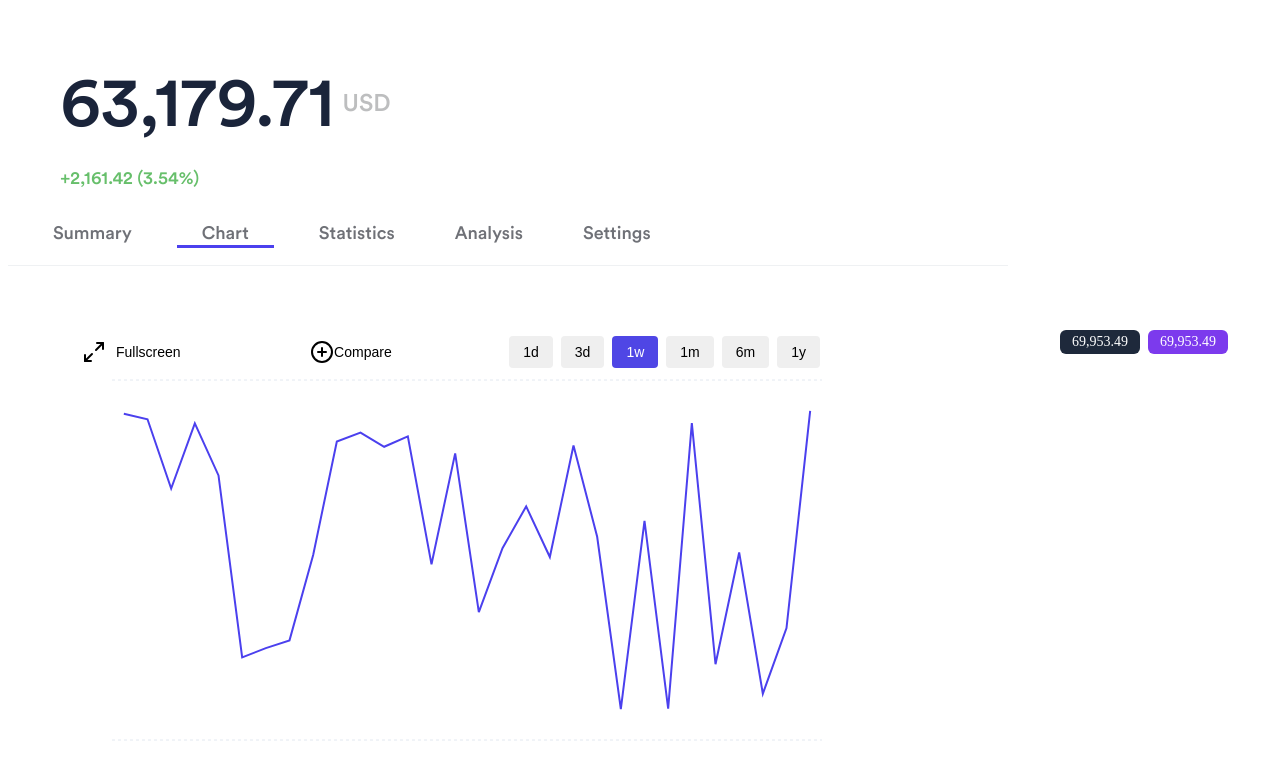
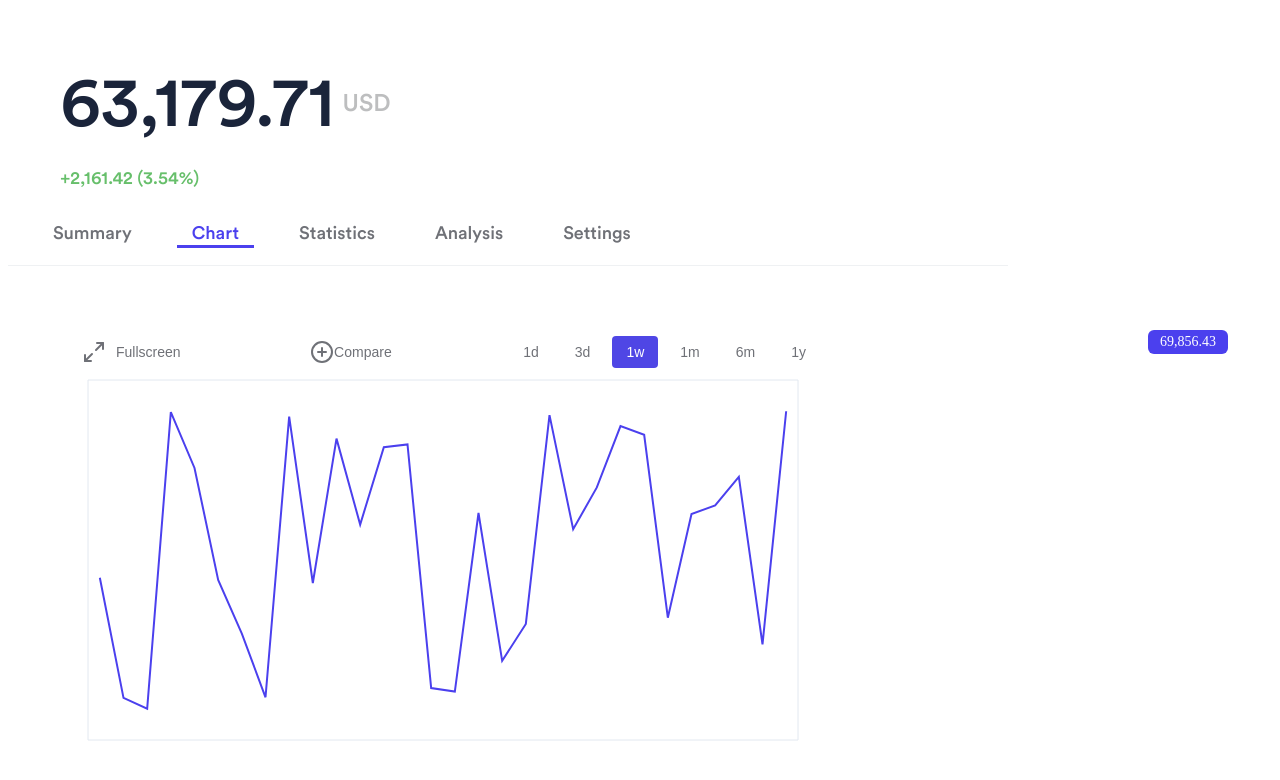
Before and after one commit to nandinivadlamuru/catalog, a React (Create React App) app: page / in a window 1280 px wide. Both pictures are taken after a click on the element "Chart". Shown: the top 780 px of the page. Built offline with nearby package versions, Linux system fonts and the light colour scheme.

Commit message:
latestcommits

```diff
--- a/src/components/Actions.css
+++ b/src/components/Actions.css
@@ -22,7 +22,7 @@
     display: flex;
     align-items: center;
     justify-content: center;
-  }
+    color: #6F7177;  }
 
   /* .action-button:hover {
     background-color: #ddd;
@@ -43,8 +43,10 @@
     padding: 8px 14px;
     border-radius: 4px;
     border: none;
+    background: none;
     font-size: 14px;
     cursor: pointer;
+    color: #6F7177;
   }
 
   .time-button.selected {
--- a/src/components/Chart.css
+++ b/src/components/Chart.css
@@ -6,6 +6,7 @@
 
 .financial-chart-content {
   padding: 1.5rem;
+  padding-left: 0rem;
 }
 
 .financial-chart-header {
@@ -30,7 +31,7 @@
 }
 
 .financial-chart-badge-current {
-  background-color: #7C3AED;
+  background-color: #4B40EE;
 }
 
 .financial-chart-badge-container {
--- a/src/components/Menu.css
+++ b/src/components/Menu.css
@@ -1,11 +1,3 @@
-/* Navbar Styling */
-/* Example of importing Circular Std (if available) */
-@font-face {
-    font-family: 'Circular Std'; /* Name the font */
-    src: url('./fonts/circular-std.ttf') format('truetype'); /* Path to the font file */
-    font-weight: 400;
-    font-style: normal;
-  }
 .navbar {
   width: 1000px;
   height: 43px;
@@ -16,32 +8,36 @@
   position: relative;
 }
 
-  /* Navbar Item Styling */
 .nav-item {
   font-family: "Circular Std", sans-serif;
-    font-weight:100;
+  font-weight: 100;
   font-size: 18px;
   line-height: 22.77px;
   cursor: pointer;
   display: flex;
-    color:#6F7177;
+  color: #6F7177;
   align-items: center;
   justify-content: center;
   height: 23px;
   margin-left: 30px;
   transition: border-bottom 0.3s ease;
   padding: 0 15px; /* Adjust padding to avoid overlap and to create space around the text */
+  position: relative; /* Allows the active class underline to be positioned within the navbar item */
 }
-
-
-
 
 /* Active Tab Styling */
 .nav-item.active {
-    border-bottom: 3px solid #4B40EE;
-    width: 67px;
-    height: 23px;
-    top: 265px;
+  color: #4B40EE; /* Change text color when active (optional) */
+}
+
+.nav-item.active::after {
+  content: ''; /* Create a pseudo-element for the underline */
+  position: absolute;
+  bottom: -3px; /* Position it just below the item */
+  left: 0;
+  width: 100%; /* Full width of the nav item */
+  height: 3px;
+  background-color: #4B40EE; /* Underline color */
 }
 
 /* Content Section Styling */
--- a/src/components/chart.jsx
+++ b/src/components/chart.jsx
@@ -1,25 +1,49 @@
 // FinancialChart.jsx
 import React from 'react';
-import { Line, Bar, ComposedChart, XAxis, YAxis, CartesianGrid, Tooltip } from 'recharts';
+import {
+  Line,
+  Bar,
+  ComposedChart,
+  XAxis,
+  YAxis,
+  CartesianGrid,
+  Tooltip,
+  ReferenceLine,
+} from 'recharts';
 import './Chart.css';
-import { ReferenceLine, Label } from 'recharts';
-
-
-
 
 const FinancialChart = ({ data }) => {
-  const values = data.map(d => d.value);
+  const values = data.map((d) => d.value);
   const minValue = Math.min(...values);
   const maxValue = Math.max(...values);
+  const currentValue = values[values.length - 1]; // Get the last value for current price
+
+  const scaleInterval = 5; // Interval for vertical lines (every 5th data point)
+
+  const renderVerticalLines = () => {
+    const lines = [];
+    for (let i = 0; i < data.length; i += scaleInterval) {
+      lines.push(
+        <ReferenceLine
+          key={i}
+          x={new Date(data[i].date).getTime()} // Convert date string to timestamp
+          stroke="#E2E8F0"
+          strokeDasharray="3 3"
+          strokeWidth={1}
+        />
+      );
+    }
+    return lines;
+  };
 
   return (
+
     <div className="financial-chart-container">
+
       <div className="financial-chart-content">
         <div className="financial-chart-header">
           <div className="financial-chart-badge-container">
-            <span className="financial-chart-badge financial-chart-badge-high">
-              {maxValue.toLocaleString()}
-            </span>
+
             <span className="financial-chart-badge financial-chart-badge-current">
               {values[values.length - 1].toLocaleString()}
             </span>
@@ -30,7 +54,7 @@ const FinancialChart = ({ data }) => {
             width={800}
             height={400}
             data={data}
-            margin={{ top: 10, right: 30, left: 0, bottom: 0 }}
+            margin={{ top: 10, right: 30, left:0, bottom: 0 }}
           >
             <defs>
               <linearGradient id="colorValue" x1="0" y1="0" x2="0" y2="1">
@@ -38,15 +62,13 @@ const FinancialChart = ({ data }) => {
                 <stop offset="95%" stopColor="#7C3AED" stopOpacity={0} />
               </linearGradient>
             </defs>
-            <CartesianGrid strokeDasharray="3 3" vertical={false} stroke="#E2E8F0" />
+            <CartesianGrid  vertical={true} stroke="#E2E8F0" />
             <XAxis dataKey="date" axisLine={false} tickLine={false} tick={false} />
-            <CartesianGrid vertical={true} />
-
             <YAxis
               axisLine={false}
               tickLine={false}
               tick={false}
-              domain={[minValue-1000, maxValue+1000]}
+              domain={[minValue - 1000, maxValue + 1000]}
               allowDataOverflow={true}
             />
             <Tooltip
@@ -64,6 +86,8 @@ const FinancialChart = ({ data }) => {
               }}
             />
 
+            {/* Render vertical lines at scale intervals */}
+            {renderVerticalLines()}
 
             <Bar dataKey="volume" fill="#E2E8F0" barSize={20} isAnimationActive={false} />
             <Line
--- a/src/components/menu.jsx
+++ b/src/components/menu.jsx
@@ -1,5 +1,4 @@
-// Menu.jsx
-import React, { useState } from 'react';
+import React, { useState, useMemo } from 'react';
 import './Menu.css';
 import FinancialChart from './chart.jsx';
 import Actions from './actions';
@@ -8,7 +7,9 @@ import { generateRandomData } from './utils/dataGenerator';
 const Menu = () => {
   const [selectedTab, setSelectedTab] = useState('Summary');
   const [timeRange, setTimeRange] = useState('1w');
-  const [chartData, setChartData] = useState(generateRandomData('1w'));
+
+  // Memoize chart data based on timeRange
+  const chartData = useMemo(() => generateRandomData(timeRange), [timeRange]);
 
   const handleTabClick = (tab) => {
     setSelectedTab(tab);
@@ -16,7 +17,6 @@ const Menu = () => {
 
   const handleTimeRangeChange = (range) => {
     setTimeRange(range);
-    setChartData(generateRandomData(range));
   };
 
   return (
--- a/src/components/utils/dataGenerator.js
+++ b/src/components/utils/dataGenerator.js
@@ -1,5 +1,12 @@
 // utils/dataGenerator.js
+let cachedData = {};
+
 export const generateRandomData = (timeRange) => {
+  // Check if data for the requested timeRange is already cached
+  if (cachedData[timeRange]) {
+    return cachedData[timeRange];
+  }
+
   const data = [];
   const now = new Date();
   let startDate;
@@ -59,5 +66,8 @@ export const generateRandomData = (timeRange) => {
     });
   }
 
+  // Cache the generated data for the timeRange
+  cachedData[timeRange] = data;
+
   return data;
 };
```
Lines whose indentation alone changed are shown as unchanged.
